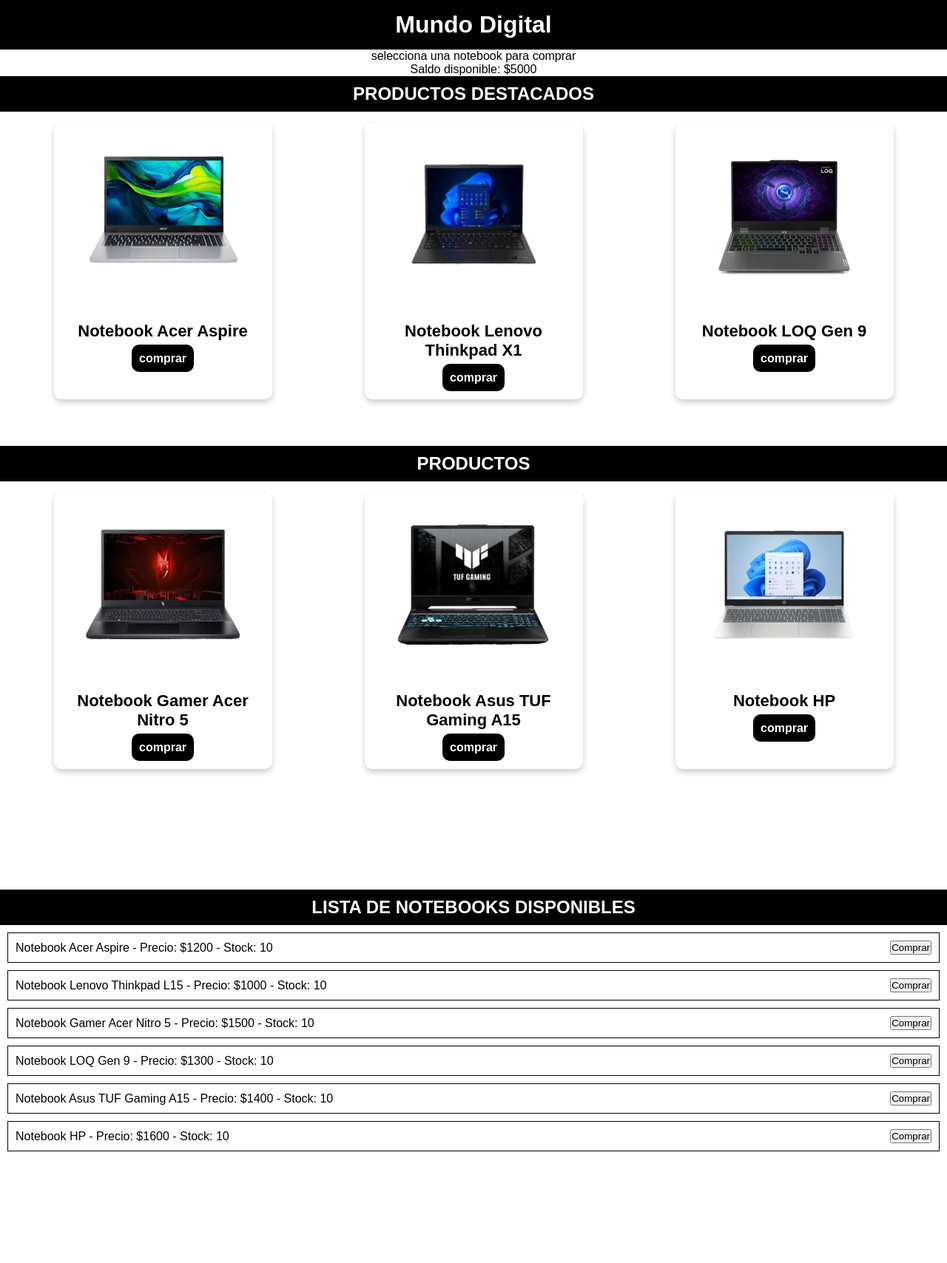
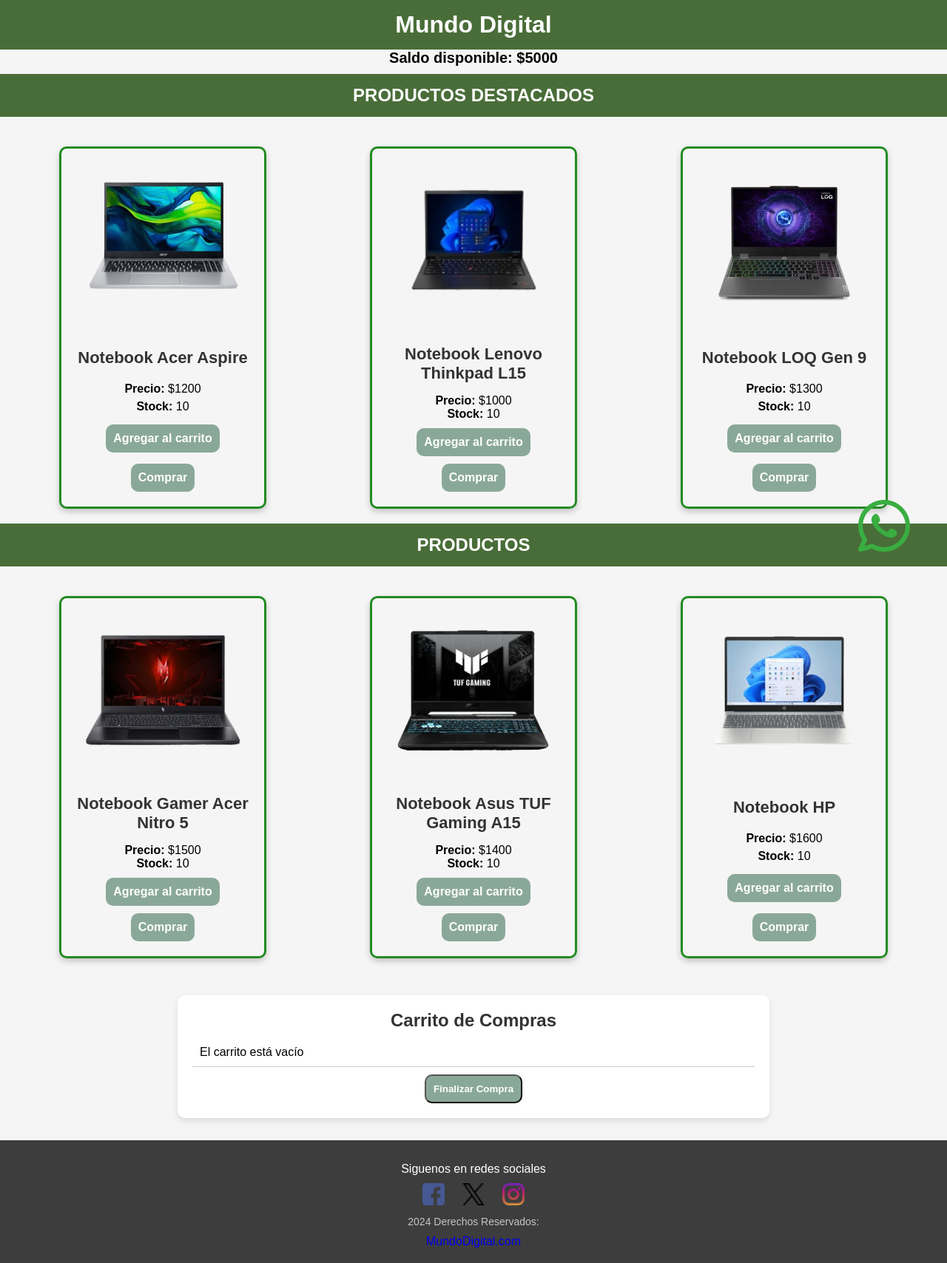
Before and after one commit to NicolasSoraiz/entregable2-soraiz, a plain HTML site: page index.html in a window 1280 px wide. Shown: the whole page at 74% size. Before the commit the page ends 1567 px from the top, so only its background shows below. Drawn offline with Linux system fonts and the light colour scheme; some packages are replaced by stand-ins of ours; a script that the page names is missing.

Commit message:
tercer commit

```diff
--- a/Css/style.css
+++ b/Css/style.css
@@ -15,12 +15,15 @@
 
 body {
     font-family: arial, sans-serif;
+    background-color: #F5F5F5;
     text-align: center;
 }
 
+/*! ---- ENCABEZADO ---- */
+
 h1 {
-    background-color: black;
-    color: white;
+    background-color: #496d38;
+    color: #ffffff;
     padding: 15px;
     top: 0;
     z-index: 1000;
@@ -32,43 +35,42 @@
     overflow: hidden;
 }
 
-li {
-    margin: 10px;
-    padding: 10px;
-    border: 1px solid #000;
-    display: flex;
-    justify-content: space-between;
-    align-items: center;
+/*! ---- SALDO ---- */
+
+#saldo {
+    font-size: 20px;
+    margin-bottom: 10px;
+    font-weight: bold;
+    color: #040404;
 }
 
+/*! ---- PRODUCTOS DESTACADOS Y PRODUCTOS ---- */
 
-/*! ---- PRODUCTOS DESTACADOS ---- */
-
-.productos-destacados h2 {
-    background-color: black;
-    color: white;
-    padding: 10px;
-    text-align: center;
+.productos-destacados h2, .productos h2 {
+    background-color: #496d38;
+    color: #ffffff;
+    padding: 15px;
     text-transform: uppercase;
-    margin-bottom: 5px;
+    margin-bottom: 20px;
 }
 
-.productos-destacados .contenedor-productos-destacados {
+.productos-destacados #contenedor-productos-destacados, #contenedor-productos {
     display: flex;
     justify-content: space-around;
-    padding: 10px;
+    padding: 20px;
     flex-wrap: wrap;
+    gap: 20px;
 }
 
-.productos-destacados div h3 {
+.productos-destacados div h3, .productos div h3 {
     font-size: 22px;
     margin: 15px 0;
-    color: black;
+    color: #333333;
 }
 
-.productos-destacados div a {
-    background-color: black;
-    color: white;
+.productos-destacados div a, .productos div a, button.boton {
+    background-color: #8AA899;
+    color: #ffffff;
     padding: 10px;
     text-decoration: none;
     border-radius: 10px;
@@ -77,95 +79,124 @@
     margin-top: 10px;
 }
 
+.productos-destacados div a:hover, .productos div a:hover, button.boton:hover {
+    transition: 0.7s;
+    background-color: #75b358;
+}
 
-.productos-destacados div img {
+.productos-destacados div img, .productos div img {
     width: 210px;
     height: auto;
     margin-bottom: 20px;
 }
 
-.contenedor-productos-destacados div {
+#contenedor-productos-destacados div, #contenedor-productos div {
+    width: 280px;
+    min-height: 400px;
     border-radius: 10px;
     padding: 20px;
     text-align: center;
-    flex-basis: calc(25% - 20px);
     box-shadow: 0 4px 8px rgba(0, 0, 0, 0.2);
     transition: transform 0.3s ease; box-shadow: 0.3s ease;
+    display: flex;
+    flex-direction: column;
+    justify-content: space-between;
+    align-items: center;
+    border: 3px solid #228B22;
 }
 
-.productos-destacados {
+.productos-destacados, .productos {
     min-height: 500px;
 }
 
-/*! ---- PRODUCTOS DESTACADOS ---- */
+/*! ---- CARRITO DE COMPRAS ---- */
 
-/*! ---- PRODUCTOS ---- */
-
-.productos h2 {
-    background-color: black;
-    color: white;
-    padding: 10px;
-    text-align: center;
-    text-transform: uppercase;
-    margin-bottom: 5px;
+.carrito {
+    background-color: #fff;
+    padding: 20px;
+    margin: 30px auto;
+    width: 90%;
+    max-width: 800px;
+    border-radius: 10px;
+    box-shadow: 0 4px 8px rgba(0,0,0,0.1);
 }
 
-.productos .contenedor-productos {
-    display: flex;
-    justify-content: space-around;
-    padding: 10px;
-    flex-wrap: wrap;
+.carrito h2 {
+    margin-bottom: 10px;
+    color: #333;
 }
 
-.productos div h3 {
-    font-size: 22px;
-    margin: 15px 0;
-    color: black;
+#lista-carrito li {
+    padding: 10px;
+    border-bottom: 1px solid #ccc;
+    text-align: left;
 }
 
-.productos div a {
-    background-color: black;
-    color: white;
+/*! ---- BOTON DE CANCELAR LA COMPRA ---- */
+
+button.cancelar-compra {
+    background-color: #d9534f;
+    color: #ffffff;
     padding: 10px;
     text-decoration: none;
     border-radius: 10px;
     font-weight: bold;
     transition: background-color 0.3s ease;
     margin-top: 10px;
+    margin-left: 320px;
 }
 
-
-.productos div img {
-    width: 210px;
-    height: auto;
-    margin-bottom: 20px;
+button.cancelar-compra:hover {
+    background-color: #c9302c;
 }
 
-.contenedor-productos div {
-    border-radius: 10px;
-    padding: 20px;
-    text-align: center;
-    flex-basis: calc(25% - 20px);
-    box-shadow: 0 4px 8px rgba(0, 0, 0, 0.2);
-    transition: transform 0.3s ease; box-shadow: 0.3s ease;
+/*! ---- WHATSAPP ---- */
+
+.whatsapp {
+    position: fixed;
+    bottom: 50px;
+    right: 50px;
 }
 
-.productos {
-    min-height: 500px;
-    margin-bottom: 100px;
+.whatsapp a img {
+    width: 70px;
 }
 
-/*! ---- PRODUCTOS ---- */
+/*! ---- FOOTER ---- */
 
-/*! ---- LISTA DE PRODUCTOS DISPONIBLES ---- */
-.lista-de-notebooks-disponibles h2 {
-    background-color: black;
-    color: white;
-    padding: 10px;
+.footer {
+    background-color: #3D3D3D;
+    color: #ffffff;
     text-align: center;
-    text-transform: uppercase;
-    margin-bottom: 5px;
+    padding: 20px 0;
+    font-size: 16px;
+    margin-top: 30px;
 }
 
+.footer p {
+    margin: 10px 0;
+}
 
-/*! ---- LISTA DE PRODUCTOS DISPONIBLES ---- */
+.iconos-redes {
+    margin: 10px 0;
+}
+
+.iconos-redes a {
+    margin: 0 10px;
+    display: inline-block;
+}
+
+.iconos-redes img {
+    width: 30px;
+    height: 30px;
+    transition: transform 0.3s ease;
+}
+
+.iconos-redes img:hover {
+    transform: scale(1.2);
+}
+
+.copyright {
+    font-size: 14px;
+    opacity: 0.7;
+}
--- a/Js/javascript.js
+++ b/Js/javascript.js
@@ -1,20 +1,21 @@
 // Obtener saldo desde LocalStorage o inicializarlo
 let saldo = localStorage.getItem("saldo") ? Number(localStorage.getItem("saldo")) : 5000;
 let stock = localStorage.getItem("stock") ? JSON.parse(localStorage.getItem("stock")) : [];
-
-
+let carrito = JSON.parse(localStorage.getItem("carrito")) || [];
 // Obtener elementos del DOM
 const saldoElemento = document.getElementById("saldo");
 const listaNotebooks = document.getElementById("Lista-notebooks");
-
+const contenedorDestacados = document.getElementById("contenedor-productos-destacados");
+const contenedorProductos = document.getElementById("contenedor-productos");
+const listaCarrito = document.getElementById("lista-carrito");
+const finalizarCompraBtn = document.getElementById("finalizar-compra-btn");
 // Verificar que los elementos existen antes de usarlos
-if (!saldoElemento || !listaNotebooks) {
+if (!saldoElemento || !listaNotebooks || !contenedorDestacados || !contenedorProductos) {
     console.error("Error: No se encontraron los elementos en el DOM.");
 } else {
     // Mostrar saldo inicial
     saldoElemento.innerText = `Saldo disponible: $${saldo}`;
-
-    // Cargar los productos desde productos.json si `stock` no es un array o está vacío
+// Cargar productos desde JSON si el stock está vacío
     if (!Array.isArray(stock) || stock.length === 0) {
         fetch("./json/productos.json")
             .then(response => response.json())
@@ -28,46 +29,167 @@
         actualizarLista();
     }
 }
-
 // Función para actualizar la lista de notebooks en la interfaz
 function actualizarLista() {
     saldoElemento.innerText = `Saldo disponible: $${saldo}`;
     listaNotebooks.innerHTML = '';
-
-    stock.forEach((notebook, index) => {
+    contenedorDestacados.innerHTML = '';
+    contenedorProductos.innerHTML = '';
+// Dividir productos en destacados y normales
+    const productosDestacados = stock.slice(0, 3);
+    const productosNormales = stock.slice(3, 6);
+// Función para renderizar productos
+function renderizarProductos(lista, contenedor, offset) {
+    lista.forEach((notebook, index) => {
+        const div = document.createElement("div");
+        div.classList.add("producto");
+        div.innerHTML = `
+            <img src="${notebook.imagen}" alt="${notebook.nombre}">
+            <h3>${notebook.nombre}</h3>
+            <p><strong>Precio:</strong> $${notebook.precio}</p>
+            <p><strong>Stock:</strong> ${notebook.stock}</p>
+            <a href="#" class="boton agregar-carrito-btn" data-index="${index + offset}">Agregar al carrito</a>
+            <a href="#" class="boton comprar-btn" data-index="${index + offset}">Comprar</a>
+        `;
+        contenedor.appendChild(div);
+    });
+}
+// Renderizar los productos en sus respectivas secciones con el offset correcto
+renderizarProductos(productosDestacados, contenedorDestacados, 0);
+renderizarProductos(productosNormales, contenedorProductos, 3);
+}
+// Manejar compras dinámicamente
+document.body.addEventListener("click", (event) => {
+    if (event.target.classList.contains("comprar-btn")) {
+        event.preventDefault();
+        const index = parseInt(event.target.getAttribute("data-index"));
+        comprarNotebook(index);
+    }
+    if (event.target.classList.contains("agregar-carrito-btn")) {
+        event.preventDefault();
+        const index = parseInt(event.target.getAttribute("data-index"));
+        agregarAlCarrito(index);
+    }
+    if (event.target.classList.contains("cancelar-compra")) {
+        const index = parseInt(event.target.getAttribute("data-index"));
+        cancelarCompra(index);
+    }
+});
+// Funcion para agregar al carrito
+function agregarAlCarrito(index) {
+    const notebook = stock[index];
+    if (notebook.stock > 0) {
+        notebook.stock -= 1;
+        carrito.push({ ...notebook });
+        localStorage.setItem("carrito", JSON.stringify(carrito));
+        localStorage.setItem("stock", JSON.stringify(stock));
+        mostrarCarrito();
+        actualizarLista();
+        Swal.fire({
+            title: "Agregado al carrito",
+            text: `${notebook.nombre} fue agregado al carrito.`,
+            icon: "success",
+            confirmButtonText: "Aceptar"
+        });
+    } else {
+        Swal.fire({
+            title: "Sin stock",
+            text: "Este producto no tiene stock disponible.",
+            icon: "warning",
+            confirmButtonText: "Aceptar"
+        });
+    }
+}
+function mostrarCarrito() {
+    listaCarrito.innerHTML = "";
+    if (carrito.length === 0) {
+        listaCarrito.innerHTML = "<li>El carrito está vacío</li>";
+        return;
+    }
+    carrito.forEach((producto, i) => {
         const li = document.createElement("li");
         li.innerHTML = `
-            ${notebook.nombre} - Precio: $${notebook.precio} - Stock: ${notebook.stock}
-            <button class="comprar-btn" data-index="${index}">Comprar</button>
+            ${producto.nombre} - $${producto.precio}
+            <button class="cancelar-compra" data-index="${i}">❌ Cancelar</button>
         `;
-        listaNotebooks.appendChild(li);
-    });
-
-    // Conectar los botones de compra en la lista
-    document.querySelectorAll(".comprar-btn").forEach(boton => {
-        boton.addEventListener("click", (event) => {
-            event.preventDefault();
-            const index = parseInt(boton.getAttribute("data-index"));
-            comprarNotebook(index);
-        });
+        listaCarrito.appendChild(li);
     });
 }
-
+// Mostrar al cargar
+mostrarCarrito();
+function cancelarCompra(index) {
+    const productoCancelado = carrito[index];
+    const productoOriginal = stock.find(p => p.nombre === productoCancelado.nombre);
+    if (productoOriginal) {
+        productoOriginal.stock += 1;
+    }
+    carrito.splice(index, 1);
+    localStorage.setItem("carrito", JSON.stringify(carrito));
+    localStorage.setItem("stock", JSON.stringify(stock));
+    mostrarCarrito();
+    actualizarLista();
+    Swal.fire({
+        title: "Producto eliminado",
+        text: "El producto fue eliminado del carrito y el stock fue actualizado",
+        icon: "info",
+        confirmButtonText: "Aceptar"
+    });
+}
 // Función para comprar una notebook
 function comprarNotebook(index) {
     let notebook = stock[index];
-
     if (notebook.stock > 0 && saldo >= notebook.precio) {
         saldo -= notebook.precio;
         notebook.stock--;
-
-        // Guardar cambios en localStorage
         localStorage.setItem("saldo", saldo);
         localStorage.setItem("stock", JSON.stringify(stock));
-
-        // Actualizar la interfaz
         actualizarLista();
+        Swal.fire({
+            title: "Compra Exitosa",
+            text: `Has comprado ${notebook.nombre} por $${notebook.precio}`,
+            icon: "success",
+            confirmButtonText: "Aceptar"
+        });
     } else {
-        alert("No puedes comprar este modelo. Verifica el stock y tu saldo.");
+        Swal.fire({
+            title: "Error",
+            text: "No puedes comprar este modelo. Verifica el stock y tu saldo.",
+            icon: "error",
+            confirmButtonText: "Aceptar"
+        });
     }
 }
+// Finalizar compra
+finalizarCompraBtn.addEventListener("click", () => {
+    if (carrito.length === 0) {
+        Swal.fire({
+            title: "Carrito vacío",
+            text: "Agrega productos antes de finalizar la compra.",
+            icon: "warning",
+            confirmButtonText: "Aceptar"
+        });
+        return;
+    }
+    const total = carrito.reduce((acc, prod) => acc + prod.precio, 0);
+    if (saldo >= total) {
+        saldo -= total;
+        carrito = [];
+        localStorage.setItem("saldo", saldo);
+        localStorage.setItem("carrito", JSON.stringify(carrito));
+        mostrarCarrito();
+        actualizarLista();
+        Swal.fire({
+            title: "Compra Finalizada",
+            text: `Gracias por tu compra. Total: $${total}`,
+            icon: "success",
+            confirmButtonText: "Aceptar"
+        });
+    } else {
+        Swal.fire({
+            title: "Saldo insuficiente",
+            text: `Tu saldo es de $${saldo} y el total del carrito es $${total}`,
+            icon: "error",
+            confirmButtonText: "Aceptar"
+        });
+    }
+});
--- a/Json/productos.json
+++ b/Json/productos.json
@@ -1,8 +1,43 @@
 [
-    { "nombre": "Notebook Acer Aspire", "precio": 1200, "stock": 10 },
-    { "nombre": "Notebook Lenovo Thinkpad L15", "precio": 1000, "stock": 10 },
-    { "nombre": "Notebook Gamer Acer Nitro 5", "precio": 1500, "stock": 10 },
-    { "nombre": "Notebook LOQ Gen 9", "precio": 1300, "stock": 10 },
-    { "nombre": "Notebook Asus TUF Gaming A15", "precio": 1400, "stock": 10 },
-    { "nombre": "Notebook HP", "precio": 1600, "stock": 10 }
+    {
+        "nombre": "Notebook Acer Aspire",
+        "precio": 1200,
+        "stock": 10,
+        "imagen":"./img/Notebook1.jpg"
+    },
+
+    {
+        "nombre": "Notebook Lenovo Thinkpad L15",
+        "precio": 1000,
+        "stock": 10,
+        "imagen":"./img/notebook-2.jpg"
+    },
+
+    {
+        "nombre": "Notebook LOQ Gen 9",
+        "precio": 1300,
+        "stock": 10,
+        "imagen":"./img/notebook-3.jpg"
+    },
+
+    {
+        "nombre": "Notebook Gamer Acer Nitro 5",
+        "precio": 1500,
+        "stock": 10,
+        "imagen":"./img/notebook-4.jpg"
+    },
+
+    {
+        "nombre": "Notebook Asus TUF Gaming A15",
+        "precio": 1400,
+        "stock": 10,
+        "imagen":"./img/notebook-5.jpg"
+    },
+
+    {
+        "nombre": "Notebook HP",
+        "precio": 1600,
+        "stock": 10,
+        "imagen":"./img/notebook-6.jpg"
+    }
 ]
--- a/index.html
+++ b/index.html
@@ -4,58 +4,43 @@
     <meta charset="UTF-8">
     <meta name="viewport" content="width=device-width, initial-scale=1.0">
     <link rel="stylesheet" href="./Css/style.css">
+    <script src="https://cdn.jsdelivr.net/npm/sweetalert2@11"></script>
     <title>Mundo Digital</title>
 </head>
 <body>
     <h1>Mundo Digital</h1>
-    <p>selecciona una notebook para comprar</p>
     <div id="saldo">saldo disponible: $5000</div>
     <section class="productos-destacados">
         <h2>Productos Destacados</h2>
-        <div class="contenedor-productos-destacados">
-            <div>
-                <img src="./img/Notebook1.jpg" alt="">
-                <h3>Notebook Acer Aspire</h3>
-                <a href="#" class="boton comprar-btn" data-index="0">comprar</a>
-            </div>
-            <div>
-                <img src="./img/notebook-2.jpg" alt="">
-                <h3>Notebook Lenovo Thinkpad X1</h3>
-                <a href="#" class="boton comprar-btn" data-index="1">comprar</a>
-            </div>
-            <div>
-                <img src="./img/notebook-3.jpg" alt="">
-                <h3>Notebook LOQ Gen 9</h3>
-                <a href="#" class="boton comprar-btn" data-index="3">comprar</a>
-            </div>
-        </div>
+        <ul id="Lista-notebooks"></ul>
+        <div id="contenedor-productos-destacados"></div>
     </section>
     <section class="productos">
         <h2>Productos</h2>
-        <div class="contenedor-productos">
-            <div>
-                <img src="./img/notebook-4.jpg" alt="">
-                <h3>Notebook Gamer Acer Nitro 5</h3>
-                <a href="#" class="boton comprar-btn" data-index="2">comprar</a>
+        <div class="contenedor-productos" id="contenedor-productos"></div>
+    </section>
+    <section id="carrito" class="carrito">
+        <h2>Carrito de Compras</h2>
+        <ul id="lista-carrito"></ul>
+        <button id="finalizar-compra-btn" class="boton">Finalizar Compra</button>
+    </section>
+    <div class="whatsapp">
+        <a href="">
+            <img src="./img/whatsapp.png" alt="Icono de Whatsapp">
+        </a>
+    </div>
+    <footer>
+        <div class="footer">
+            <p>Siguenos en redes sociales</p>
+            <div class="iconos-redes">
+                <a href="#"><img src="./img/facebook.png" alt="Facebook"></a>
+                <a href="#"><img src="./img/twitter.png" alt="twitter"></a>
+                <a href="#"><img src="./img/Instagram.png" alt="instagram"></a>
             </div>
-            <div>
-                <img src="./img/notebook-5.jpg" alt="">
-                <h3>Notebook Asus TUF Gaming A15</h3>
-                <a href="#" class="boton comprar-btn" data-index="4">comprar</a>
-            </div>
-            <div>
-                <img src="./img/notebook-6.jpg" alt="">
-                <h3>Notebook HP</h3>
-                <a href="#" class="boton comprar-btn" data-index="5">comprar</a>
-            </div>
+            <p class="copyright">2024 Derechos Reservados:</p>
+            <a href="#">MundoDigital.com</a>
         </div>
-    </section>
-    <section class="lista-de-notebooks-disponibles">
-        <h2>Lista de Notebooks Disponibles</h2>
-        <div>
-            <ul id="Lista-notebooks"></ul>
-        </div>
-    </section>
-    <script src="./Js/javascript.js"></script>
+    </footer>
+    <script src="./Js/javascript.js" defer></script>
 </body>
 </html>
```
Also changed, not shown: img/Instagram.png (added), img/facebook.png (added), img/twitter.png (added), img/whatsapp.png (added), 1 other file.
